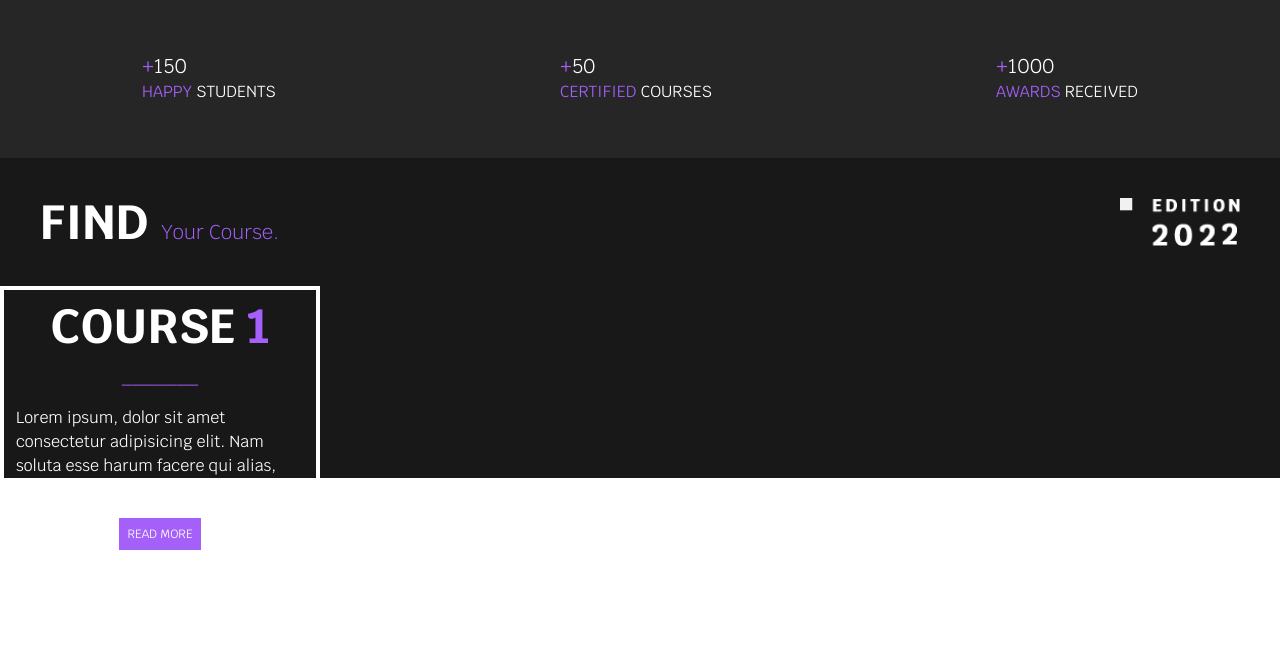
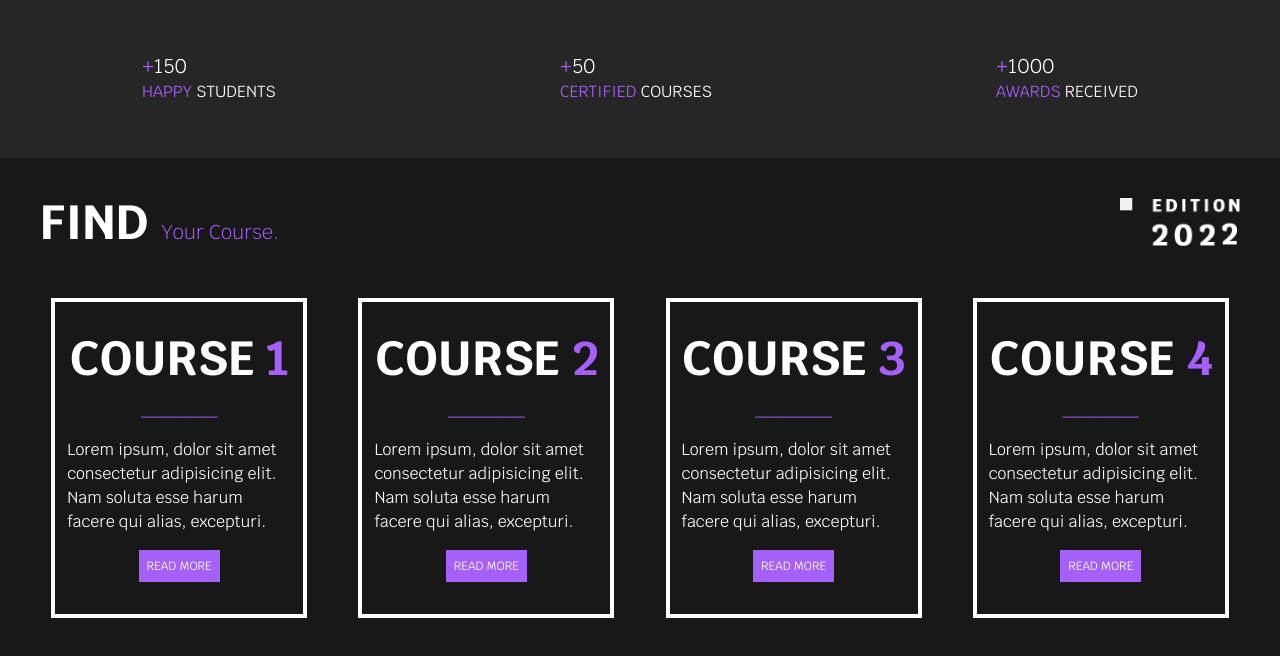
Before and after one commit to JsCodeDevlopment/Beginner-Lp, a React (Vite) app: page / in a window 1280 px wide. Shown: the part 765-1421 px from the top of the page. Before the commit the page ends 1331 px from the top, so only its background shows below. Built offline with nearby package versions, Linux system fonts and the light colour scheme.

Commit message:
fix card

```diff
--- a/src/components/Courses.jsx
+++ b/src/components/Courses.jsx
@@ -3,7 +3,7 @@ import { ButtonViolet } from "./Button";
 
 function CourseCards({ number }) {
   return (
-    <div className="flex flex-col gap-4 p-3 w-80 h-96 border-4 border-white items-center">
+    <div className="flex flex-col gap-4 p-3 w-64 h-80 border-4 border-white justify-center items-center">
       <div className="flex gap-3">
         <p className="text-white text-5xl font-extrabold">COURSE</p>
         <span className="text-violeta text-5xl font-extrabold">{number}</span>
@@ -22,7 +22,7 @@ function CourseCards({ number }) {
 
 export function Courses() {
   return (
-    <div className="flex w-full h-80 flex-col bg-background">
+    <div className="flex w-full h-vh flex-col bg-background">
       <div className="flex p-10 gap-2 justify-between">
         <p className="text-white text-5xl font-extrabold">
           FIND{" "}
@@ -33,8 +33,13 @@ export function Courses() {
         <img src={edition} aria-hidden="true" />
       </div>
 
-      <div className="flex gap-3 flex-wrap"></div>
+      <div className="flex flex-wrap gap-3 p-3 justify-evenly">
+
       <CourseCards number={1} />
+      <CourseCards number={2} />
+      <CourseCards number={3} />
+      <CourseCards number={4} />
+      </div>
     </div>
   );
 }
```
